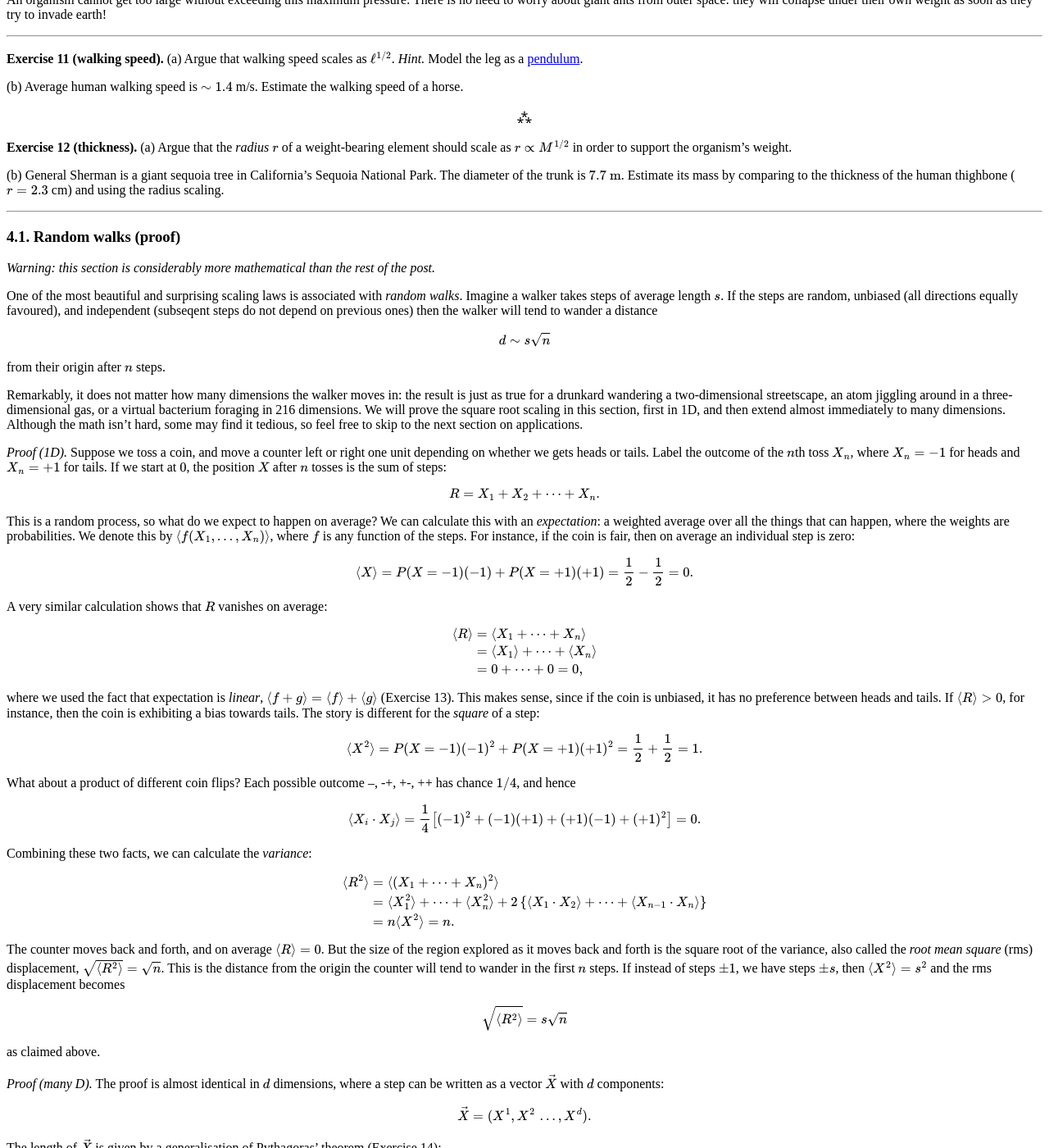
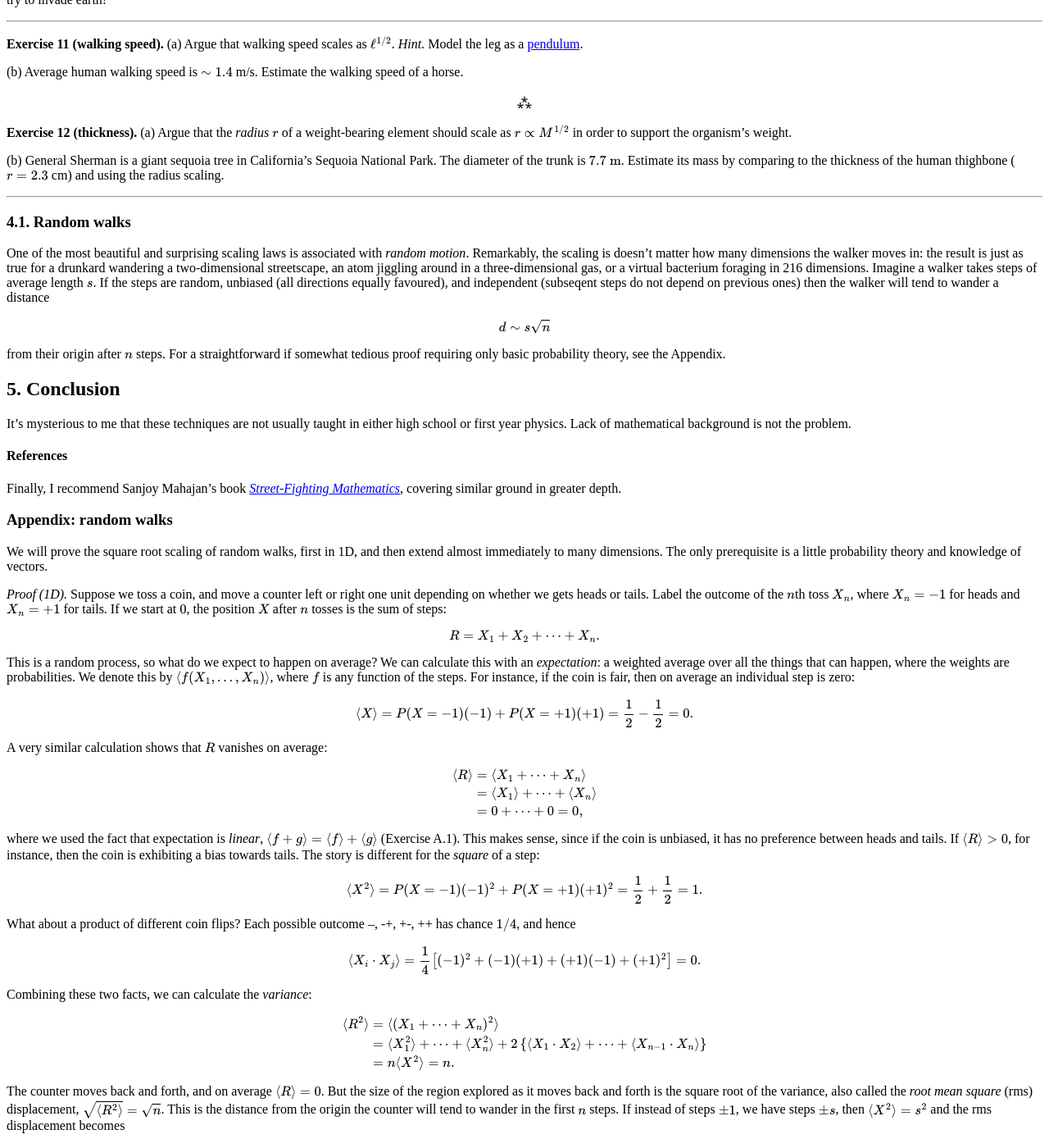
Before and after one commit to hapax/hapax.github.io, a Jekyll site: the page built from assets/simple-physics.md, in a window 1280 px wide and 1400 px high, scrolled down 8915 px. Shown: the whole window at 82% size. Built offline with Jekyll 4.4.1, drawn with Linux system fonts in a browser that asks for light colours; our own code applies the rules of GitHub Pages for plain Markdown files; formulas are drawn with MathJax 3; a script that is not in the unit is left out; some of the changed text lies outside the part shown.

Commit message:
Update simple-physics.md

```diff
--- a/assets/simple-physics.md
+++ b/assets/simple-physics.md
@@ -25,8 +25,7 @@ date:  2020-01-06
    3. <a href="#sec-3-3">KISS</a>
    4. <a href="#sec-3-4">Usage notes</a>
 4. <a href="#sec-4">Scaling</a>
-   1. <a href="#sec-4-1">Random walks (proof)</a>
-   2. <a href="#sec-4-2">Random walks (applications)</a>
+   1. <a href="#sec-4-1">Random walks</a>
    3. <a href="#sec-4-3">Fractals</a>
    4. <a href="#sec-4-4">Power laws</a>
 5. <a href="#sec-5">Conclusion</a>
@@ -976,13 +975,14 @@ Argue that walking speed scales as $\ell^{1/2}$. *Hint.* Model the leg as a <a h
 
 ---
 
-### 4.1. Random walks (proof)<a id="sec-4-1" name="sec-4-1"></a>
-
-*Warning: this section is considerably more mathematical than the rest
- of the post.*
+### 4.1. Random walks <a id="sec-4-1" name="sec-4-1"></a>
 
 One of the most beautiful and surprising scaling laws is associated
-with *random walks*.
+with *random motion*.
+Remarkably, the scaling is doesn't matter how many dimensions the walker moves
+in: the result is just as true for a drunkard wandering a two-dimensional
+streetscape, an atom jiggling around in a three-dimensional gas, or a
+virtual bacterium foraging in 216 dimensions.
 Imagine a walker takes steps of average length $s$.
 If the steps are random, unbiased (all directions equally favoured),
 and independent (subseqent steps do not depend on previous ones) then
@@ -993,15 +993,26 @@ d \sim s \sqrt{n}
 $$
 
 from their origin after $n$ steps.
-
-Remarkably, it does not matter how many dimensions the walker moves
-in: the result is just as true for a drunkard wandering a two-dimensional
-streetscape, an atom jiggling around in a three-dimensional gas, or a
-virtual bacterium foraging in 216 dimensions.
-We will prove the square root scaling in this section, first in 1D, and then extend
+For a straightforward if somewhat tedious proof requiring only basic
+probability theory, see the Appendix.
+
+## 5. Conclusion<a id="sec-5" name="sec-5"></a>
+
+It's mysterious to me that these techniques are not usually taught
+in either high school or first year physics.
+Lack of mathematical background is not the problem.
+
+#### References
+
+Finally, I recommend Sanjoy Mahajan's book
+[*Street-Fighting Mathematics*](http://streetfightingmath.com/),
+covering similar ground in greater depth.
+
+### Appendix: random walks
+
+We will prove the square root scaling of random walks, first in 1D, and then extend
 almost immediately to many dimensions.
-Although the math isn't hard, some may find it tedious, so feel free
-to skip to the next section on applications.
+The only prerequisite is a little probability theory and knowledge of vectors.
 
 *Proof (1D).* Suppose we toss a coin, and move a counter
 left or right one unit depending on whether we gets heads or tails.
@@ -1037,7 +1048,7 @@ $$
 $$
 
 where we used the fact that expectation is *linear*, $\langle f +
-g\rangle = \langle f\rangle + \langle g\rangle$ (Exercise 13).
+g\rangle = \langle f\rangle + \langle g\rangle$ (Exercise A.1).
 This makes sense, since if the coin is unbiased, it has no preference
 between heads and tails.
 If $\langle R\rangle >0$, for instance, then the coin is exhibiting a
@@ -1154,7 +1165,7 @@ live on a lattice.
 
 ---
 
-**Exercise 13 (expectation).** Show that, if $f(X)$ and $g(X)$ are
+**Exercise A.1 (expectation).** Show that, if $f(X)$ and $g(X)$ are
 functions of a random variable $X$, then
 
 $$
@@ -1190,22 +1201,6 @@ $$
 $$
 
 ---
-
-### 4.2. Random walks (applications)<a id="sec-4-2" name="sec-4-2"></a>
-
-In this section, we will see a few applications of
-
-## 5. Conclusion<a id="sec-5" name="sec-5"></a>
-
-It's mysterious to me that these techniques are not usually taught
-in either high school or first year physics.
-Lack of mathematical background is not the problem.
-
-#### References
-
-Finally, I recommend Sanjoy Mahajan's book
-[*Street-Fighting Mathematics*](http://streetfightingmath.com/),
-covering similar ground in greater depth.
 
 ## Extra
 
@@ -1535,7 +1530,7 @@ or cube root!
 We could view this as ticks on a *doubly* logarithmic ruler, but it's
 a bit mind-boggling.)
 
-## 1. Introduction <a id="sec-1" name="sec-1"></a>
+### 1. Introduction <a id="sec-1" name="sec-1"></a>
 
 For the last year or so, I've been heavily involved in running a
 [high school physics circle](https://outreach.phas.ubc.ca/events/metro-vancouver-physics-circle/).
```
Also changed, not shown: other parts of assets/simple-physics.md (+2 -2 lines).
